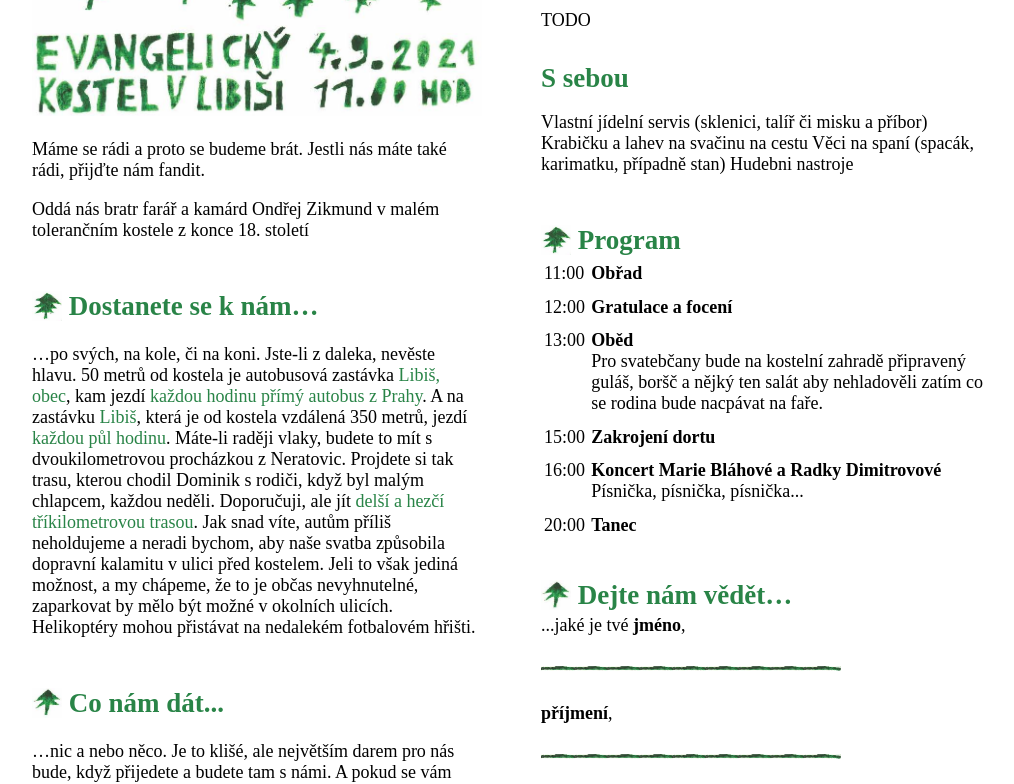
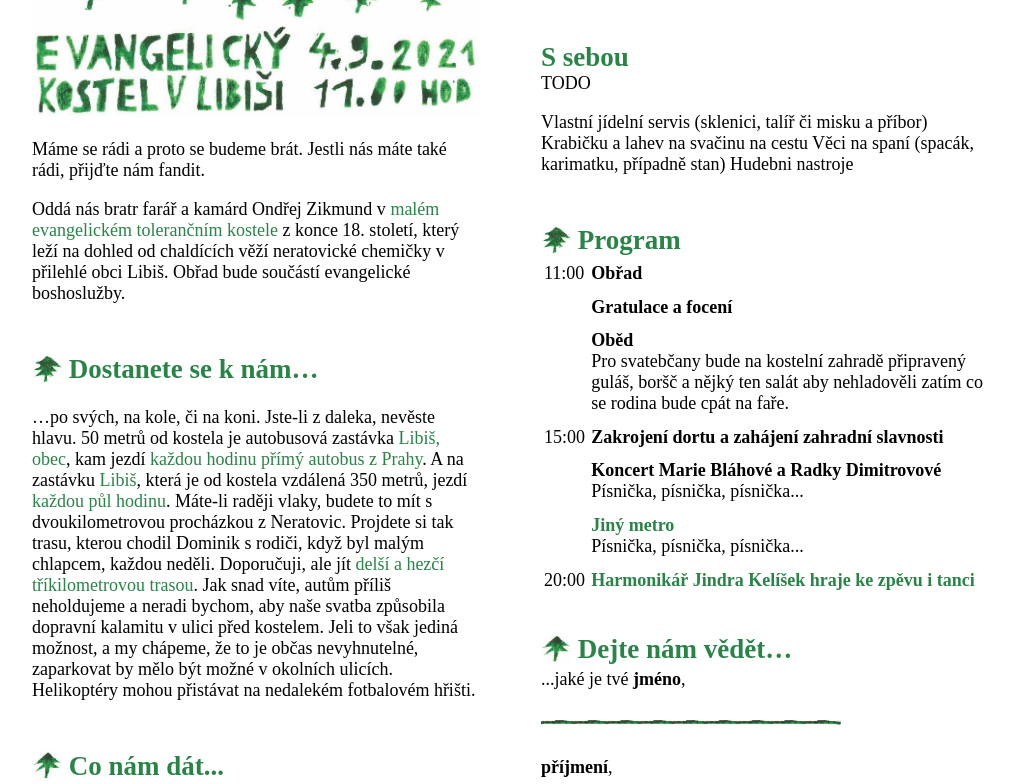
Before and after one commit to DNepovim/svatbavestodole, a Next.js app: page / in a window 1280 px wide. Shown: the part 448-1232 px from the top of the page, without its empty margins (108-1122 px from the left). Built offline with nearby package versions, Linux system fonts and the light colour scheme.

Commit message:
Update copy

```diff
--- a/pages/index.tsx
+++ b/pages/index.tsx
@@ -43,6 +43,26 @@ const HoverPicture: React.FC<HoverPictureProps> = ({src, onHoverSrc, alt, css})
   return <Image src={currentSrc} alt={alt} css={css} onMouseEnter={() => {setCurrentSrc(onHoverSrc)}} onMouseLeave={() => setCurrentSrc(src)} />
 }
 
+const A: React.FC<{href: string; targetBlank?: true}> = ({children, href, targetBlank}) => (
+  <a
+    css={css`
+      position: relative;
+      color: ${colors.brand};
+      text-decoration: none;
+
+      &:hover {
+        background-color: ${colors.brand};
+        color: white;
+      }
+    `}
+    href={href}
+    {...(targetBlank ? {
+      target: "_blank",
+      rel: "noreferrer noopener"
+    } : {})}
+  >{children}</a>
+)
+
 enum Venues {
   church = "kostel",
   tea = "čajovna",
@@ -54,34 +74,31 @@ const plan = [
   {
     startTime: 11,
     title: "Obřad",
-    venue: Venues.church
 
   },
   {
-    startTime: 12,
     title: "Gratulace a focení",
+  },
+  {
+    title: "Oběd",
+    description: "Pro svatebčany bude na kostelní zahradě připravený guláš, boršč a nějký ten salát aby nehladověli zatím co se rodina bude cpát na faře.",
+  },
+  {
+    startTime: 15,
+    title: "Zakrojení dortu a zahájení zahradní slavnosti",
     venue: Venues.courtyard
   },
   {
-    startTime: 13,
-    title: "Oběd",
-    description: "Pro svatebčany bude na kostelní zahradě připravený guláš, boršč a nějký ten salát aby nehladověli zatím co se rodina bude nacpávat na faře.",
-    venue: Venues.courtyard
+    title: "Koncert Marie Bláhové a Radky Dimitrovové",
+    description: "Písnička, písnička, písnička...",
   },
   {
-    startTime: 15,
-    title: "Zakrojení dortu",
-    venue: Venues.courtyard
-  },
-  {
-    startTime: 16,
-    title: "Koncert Marie Bláhové a Radky Dimitrovové",
+    title: <A href="https://www.facebook.com/jinymetro/" targetBlank>Jiný metro</A>,
     description: "Písnička, písnička, písnička...",
-    venue: Venues.church
   },
   {
     startTime: 20,
-    title: "Tanec"
+    title: <A href="https://harmonikar.net/" targetBlank>Harmonikář Jindra Kelíšek hraje ke zpěvu i tanci</A>
   }
 ]
 
@@ -119,26 +136,6 @@ const Column: React.FC<{span?: 1 | 2 | 3 | 4}> = ({children}) => (
       {children}
     </div>
   )
-
-const A: React.FC<{href: string; targetBlank?: true}> = ({children, href, targetBlank}) => (
-  <a
-    css={css`
-      position: relative;
-      color: ${colors.brand};
-      text-decoration: none;
-
-      &:hover {
-        background-color: ${colors.brand};
-        color: white;
-      }
-    `}
-    href={href}
-    {...(targetBlank ? {
-      target: "_blank",
-      rel: "noreferrer noopener"
-    } : {})}
-  >{children}</a>
-)
 
 const Section: React.FC<{title?: string}> = ({children, title}) => {
   return (
@@ -202,7 +199,7 @@ export default function Home() {
           <Column span={1}>
             <Picture css={css`max-width: 100%;`} src={srcOznameni} alt="Kostel" />
             <p>Máme se rádi a proto se budeme brát. Jestli nás máte také rádi, přijďte nám fandit.</p>
-            <p>Oddá nás bratr farář a kamárd Ondřej Zikmund v malém tolerančním kostele z konce 18. století</p>
+            <p>Oddá nás bratr farář a kamárd Ondřej Zikmund v <A href="https://mapy.cz/s/jafosomeso" targetBlank>malém evangelickém tolerančním kostele</A>  z konce 18. století, který leží na dohled od chaldících věží neratovické chemičky v přilehlé obci Libiš. Obřad bude součástí evangelické boshoslužby.</p>
           </Column>
           <Column>
             <Title level={2} image={strom1}>Dostanete se k nám&hellip;</Title>
@@ -237,8 +234,8 @@ export default function Home() {
             <p>A protože chceme mít na svatbě víc jídla, než odpadků, nenajdete na ní jednorázové nádobí a vícerázového bude pomálu. Přivezte si tedy vlastní jídelní náčiní. Doporučujeme misku, sklenici a příbory. Určitě si sbalte i krabičku a láhev na svačinu na cestu.</p>
           </Column>
           <Column>
+            <Title level={2}>S sebou</Title>
             TODO
-            <Title level={2}>S sebou</Title>
             <p> Vlastní jídelní servis (sklenici, talíř či misku a příbor)
             Krabičku a lahev na svačinu na cestu
             Věci na spaní (spacák, karimatku, případně stan)
@@ -250,7 +247,7 @@ export default function Home() {
               <tbody>
                 {plan.map((item, index) => (
                   <tr key={index}>
-                    <td css={css`vertical-align: baseline; padding-right: 0.2rem;`}>{numberToTime(item.startTime)}</td>
+                    <td css={css`vertical-align: baseline; padding-right: 0.2rem;`}>{item.startTime ? numberToTime(item.startTime) : ""}</td>
                     <td css={css`padding-bottom: 0.6rem;`}>
                       <strong>{item.title}</strong>
                       <br />{item.description}
```
